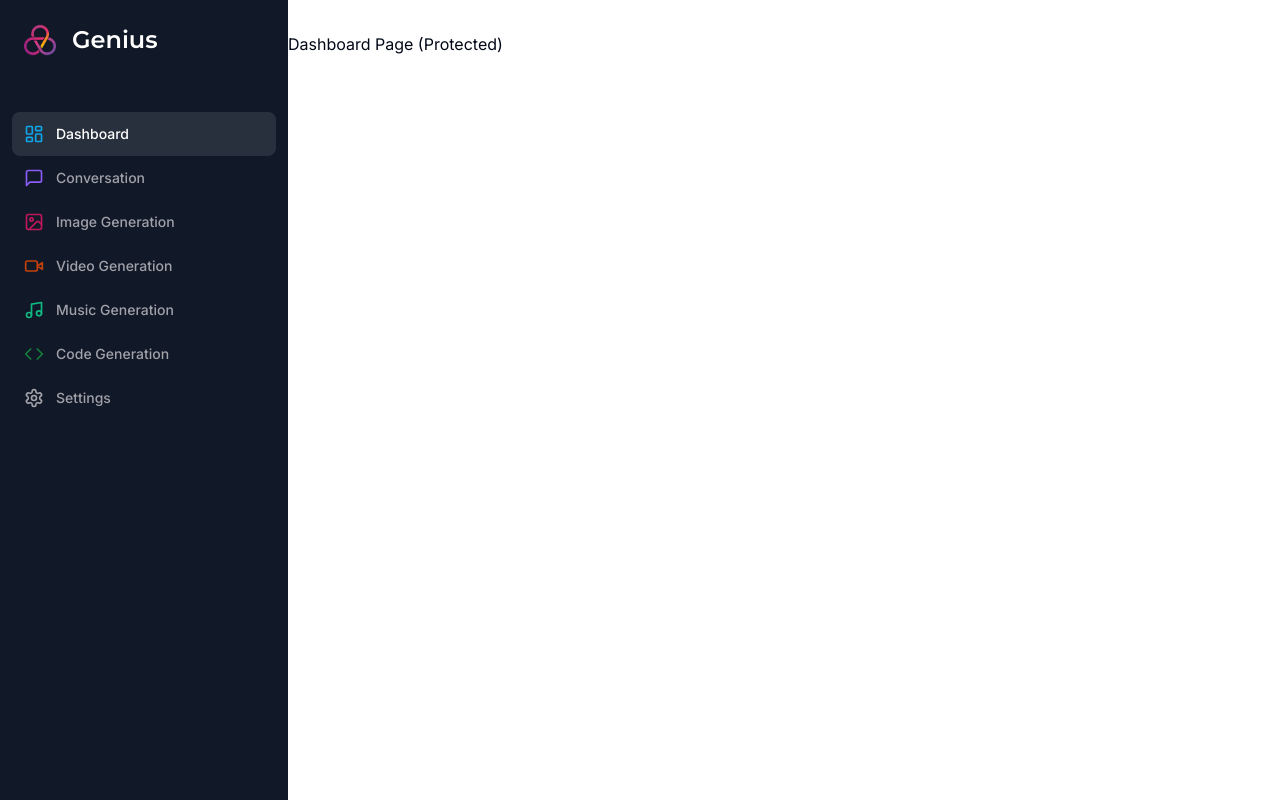
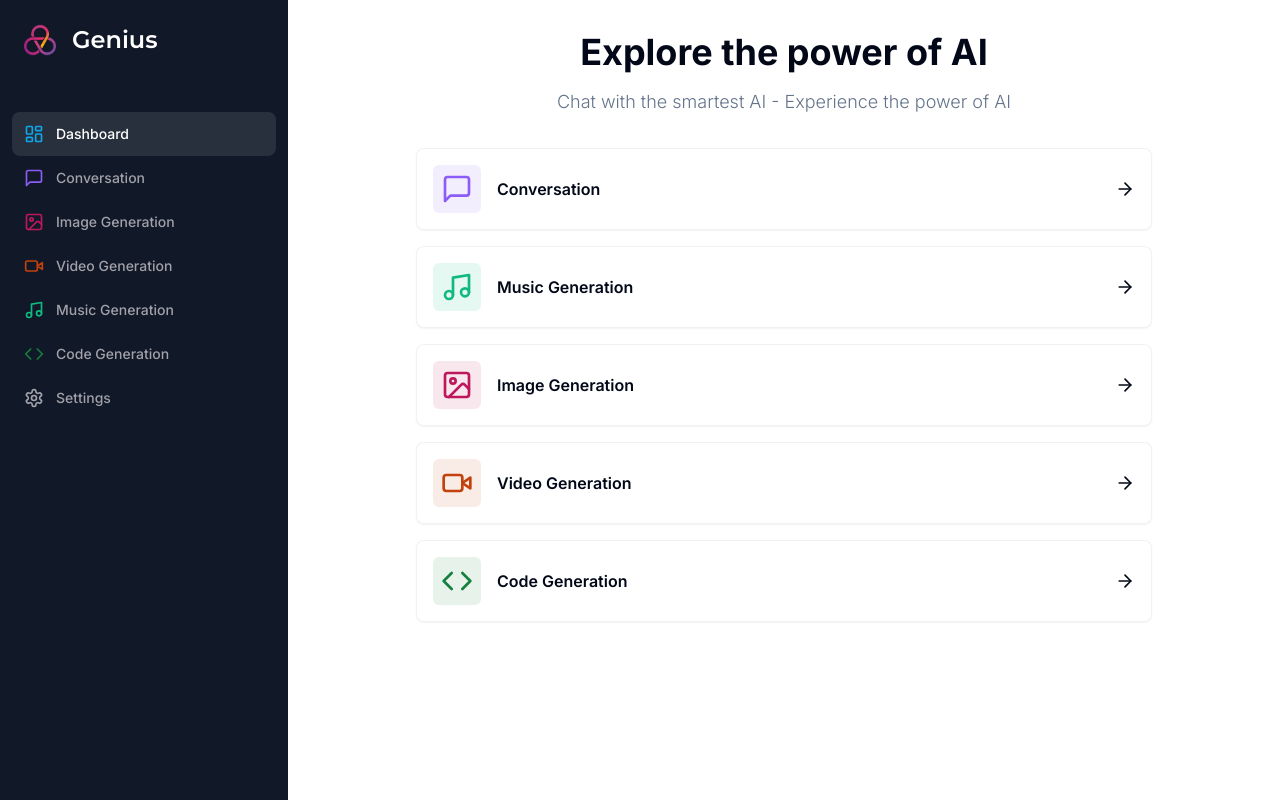
Before and after one commit to opedroporto/ai-saas-next, a Next.js app: page /dashboard in a window 1280 px wide. Built offline with nearby package versions, Linux system fonts and the light colour scheme.

Commit message:
✨ create dashboard

```diff
--- a/app/(dashboard)/(routes)/dashboard/page.tsx
+++ b/app/(dashboard)/(routes)/dashboard/page.tsx
@@ -1,11 +1,89 @@
-import { UserButton } from "@clerk/nextjs";
+"use client";
+
+import { ArrowRight, Code, ImageIcon, MessageSquare, Music, VideoIcon } from "lucide-react";
+import { useRouter } from "next/navigation";
+
+import { Card } from "@/components/ui/card";
+import { cn } from "@/lib/utils";
+
+const tools = [
+	{
+		label: "Conversation",
+		icon: MessageSquare,
+		color: "text-violet-500",
+		bgColor: "bg-violet-500/10",
+		href: "/conversation",
+	},
+	{
+		label: "Music Generation",
+		icon: Music,
+		color: "text-emerald-500",
+		bgColor: "bg-emerald-500/10",
+		href: "/music",
+	},
+	{
+		label: "Image Generation",
+		icon: ImageIcon,
+		color: "text-pink-700",
+		bgColor: "bg-pink-700/10",
+		href: "/image",
+	},
+	{
+		label: "Video Generation",
+		icon: VideoIcon,
+		color: "text-orange-700",
+		bgColor: "bg-orange-700/10",
+		href: "/video",
+	},
+	{
+		label: "Code Generation",
+		icon: Code,
+		color: "text-green-700",
+		bgColor: "bg-green-700/10",
+		href: "/code",
+	}
+];
 
 const DashboardPage = () => {
-  return (
-    <div>
-      <p>Dashboard Page (Protected)</p>
-    </div>
-  )
-}
+	const router = useRouter();
+	return (
+		<div>
+			<div className="mb-8 space-y-4">
+				<h2 className="text-2xl md:text-4xl font-bold text-center">
+					Explore the power of AI
+				</h2>
+				<p className="text-muted-foreground font-light text-sm md:text-lg text-center">
+					Chat with the smartest AI - Experience the power of AI
+				</p>
+			</div>
+			<div className="px-4 md:px-20 lg:px-32 space-y-4">
+				{tools.map((tool) => (
+					<Card
+						onClick={() => router.push(tool.href)}
+						key={tool.href}
+						className="p-4 border-black/5 flex items-center justify-between hover:shadow-md transition cursor-pointer"
+					>
+						<div className="flex items-center gap-x-4">
+							<div
+								className={cn(
+									"p-2 w-fit rounded-md",
+									tool.bgColor
+								)}
+							>
+								<tool.icon
+									className={cn("w-8 h-8", tool.color)}
+								/>
+							</div>
+							<div className="font-semibold">
+								{tool.label}
+							</div>
+						</div>
+						<ArrowRight className="w-5 h-5" />
+					</Card>
+				))}
+			</div>
+		</div>
+	);
+};
 
 export default DashboardPage;
--- /dev/null
+++ b/components/ui/card.tsx
@@ -0,0 +1,79 @@
+import * as React from "react"
+
+import { cn } from "@/lib/utils"
+
+const Card = React.forwardRef<
+  HTMLDivElement,
+  React.HTMLAttributes<HTMLDivElement>
+>(({ className, ...props }, ref) => (
+  <div
+    ref={ref}
+    className={cn(
+      "rounded-lg border bg-card text-card-foreground shadow-sm",
+      className
+    )}
+    {...props}
+  />
+))
+Card.displayName = "Card"
+
+const CardHeader = React.forwardRef<
+  HTMLDivElement,
+  React.HTMLAttributes<HTMLDivElement>
+>(({ className, ...props }, ref) => (
+  <div
+    ref={ref}
+    className={cn("flex flex-col space-y-1.5 p-6", className)}
+    {...props}
+  />
+))
+CardHeader.displayName = "CardHeader"
+
+const CardTitle = React.forwardRef<
+  HTMLParagraphElement,
+  React.HTMLAttributes<HTMLHeadingElement>
+>(({ className, ...props }, ref) => (
+  <h3
+    ref={ref}
+    className={cn(
+      "text-2xl font-semibold leading-none tracking-tight",
+      className
+    )}
+    {...props}
+  />
+))
+CardTitle.displayName = "CardTitle"
+
+const CardDescription = React.forwardRef<
+  HTMLParagraphElement,
+  React.HTMLAttributes<HTMLParagraphElement>
+>(({ className, ...props }, ref) => (
+  <p
+    ref={ref}
+    className={cn("text-sm text-muted-foreground", className)}
+    {...props}
+  />
+))
+CardDescription.displayName = "CardDescription"
+
+const CardContent = React.forwardRef<
+  HTMLDivElement,
+  React.HTMLAttributes<HTMLDivElement>
+>(({ className, ...props }, ref) => (
+  <div ref={ref} className={cn("p-6 pt-0", className)} {...props} />
+))
+CardContent.displayName = "CardContent"
+
+const CardFooter = React.forwardRef<
+  HTMLDivElement,
+  React.HTMLAttributes<HTMLDivElement>
+>(({ className, ...props }, ref) => (
+  <div
+    ref={ref}
+    className={cn("flex items-center p-6 pt-0", className)}
+    {...props}
+  />
+))
+CardFooter.displayName = "CardFooter"
+
+export { Card, CardHeader, CardFooter, CardTitle, CardDescription, CardContent }
```
